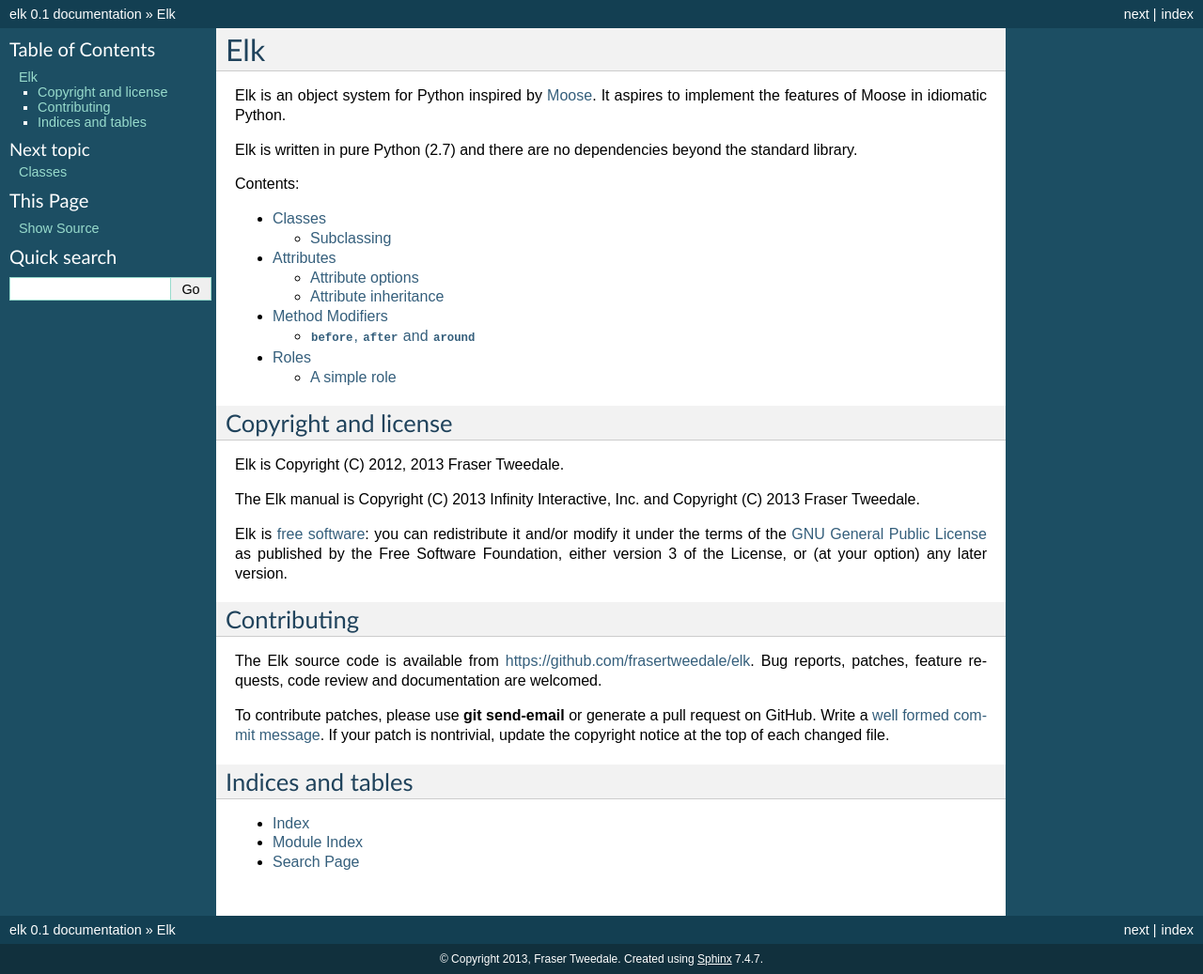
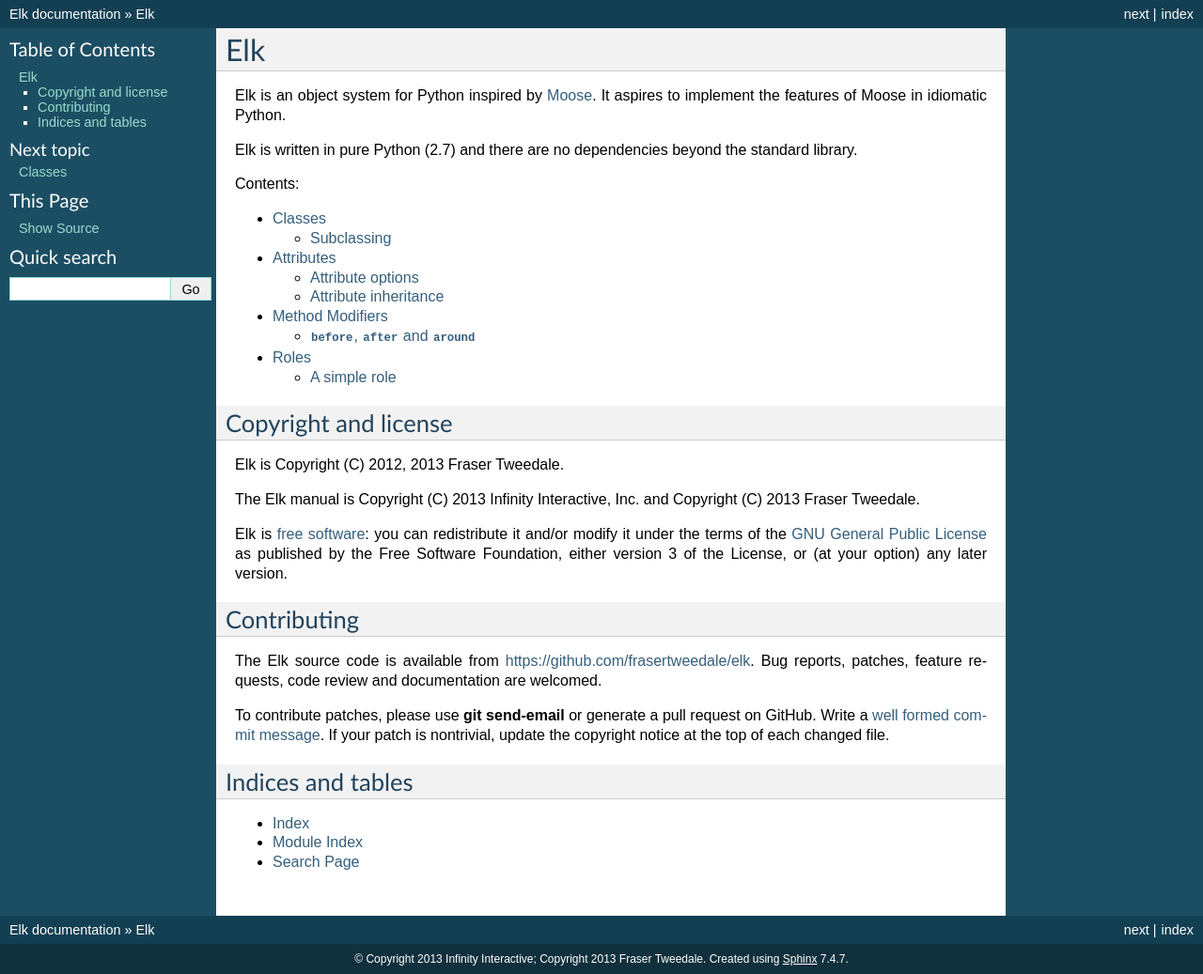
Before and after one commit to frasertweedale/elk, a Sphinx documentation site: the page built from doc/index.rst, in a window 1280 px wide. Shown: the whole page at 94% size. Built offline with Sphinx 7.4.7, drawn with Linux system fonts in a browser that asks for light colours; the version number could not be read and is left out.

Commit message:
define __version__ and use it in all the places
Define the version in one place - elk.__version__ - and update
setup.py and doc/conf.py to reference this definition.

```diff
--- a/doc/conf.py
+++ b/doc/conf.py
@@ -16,7 +16,7 @@
 # If extensions (or modules to document with autodoc) are in another directory,
 # add these directories to sys.path here. If the directory is relative to the
 # documentation root, use os.path.abspath to make it absolute, like shown here.
-#sys.path.insert(0, os.path.abspath('.'))
+sys.path.insert(0, os.path.abspath('..'))
 
 # -- General configuration -----------------------------------------------------
 
@@ -40,17 +40,18 @@
 master_doc = 'index'
 
 # General information about the project.
-project = u'elk'
-copyright = u'2013, Fraser Tweedale'
+project = u'Elk'
+copyright = u'2013 Infinity Interactive; Copyright 2013 Fraser Tweedale'
 
 # The version info for the project you're documenting, acts as replacement for
 # |version| and |release|, also used in various other places throughout the
 # built documents.
 #
 # The short X.Y version.
-version = '0.1'
+import elk
+version = elk.__version__
 # The full version, including alpha/beta/rc tags.
-release = '0.1'
+release = elk.__version__
 
 # The language for content autogenerated by Sphinx. Refer to documentation
 # for a list of supported languages.
--- a/elk/__init__.py
+++ b/elk/__init__.py
@@ -1,5 +1,5 @@
 # This file is part of elk
-# Copyright (C) 2012 Fraser Tweedale
+# Copyright (C) 2012, 2013 Fraser Tweedale
 #
 # elk is free software: you can redistribute it and/or modify
 # it under the terms of the GNU General Public License as published by
@@ -15,3 +15,4 @@
 # along with this program.  If not, see <http://www.gnu.org/licenses/>.
 
 from .elk import *
+from .elk import __version__
--- a/setup.py
+++ b/setup.py
@@ -1,11 +1,13 @@
 from setuptools import setup, find_packages
+
+import elk
 
 with open('README.rst') as f:
     readme = f.read()
 
 setup(
     name='elk',
-    version='0.1',
+    version=elk.__version__,
     author='Fraser Tweedale',
     author_email='frase@frase.id.au',
     description='Moose-like object system for Python',
```
Also changed, not shown: 1 other file.
